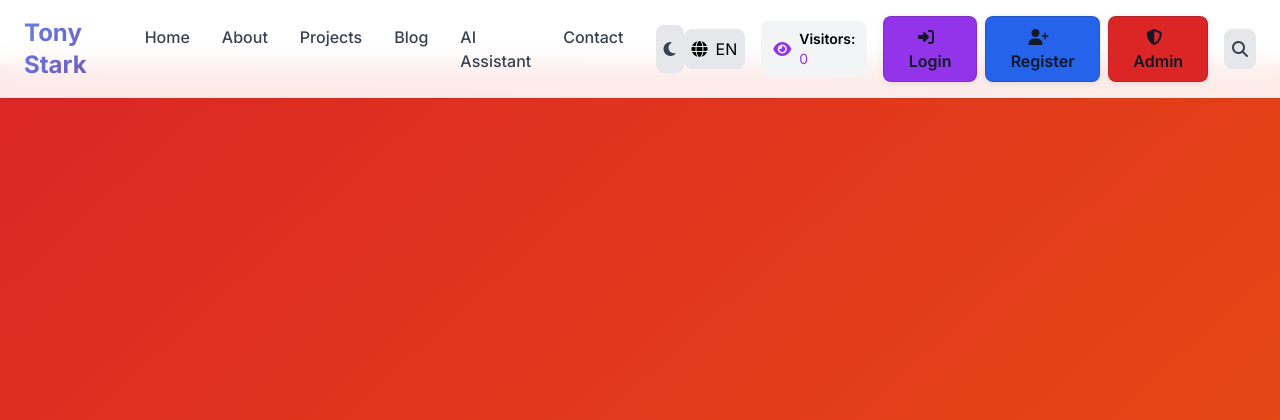
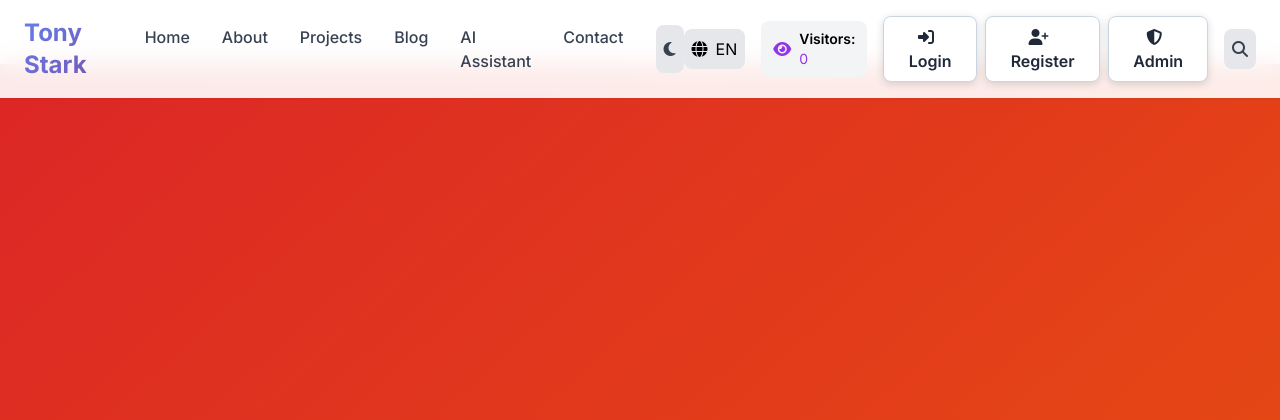
Before and after one commit to Aaditya3333/personalsiteaad, a FastAPI app: page /admin-login in a window 1280 px wide. Shown: the top 420 px of the page. Run offline with FastAPI, Linux system fonts and the light colour scheme; some libraries are stand-ins or nearby versions.

Commit message:
Fix auth navbar contrast by giving login/register/admin buttons distinct white background

```diff
--- a/templates/base.html
+++ b/templates/base.html
@@ -161,8 +161,23 @@
         }
 
         #auth-buttons button {
-            border: 1px solid rgba(31, 41, 55, 0.2);
-            box-shadow: 0 1px 6px rgba(0, 0, 0, 0.1);
+            background: #ffffff !important;
+            color: #1f2937 !important;
+            border: 1px solid #cbd5e1 !important;
+            box-shadow: 0 2px 8px rgba(0, 0, 0, 0.15) !important;
+            transition: all 0.2s ease;
+        }
+
+        #auth-buttons button:hover {
+            background: #f8fafc !important;
+            color: #111827 !important;
+            border-color: #94a3b8 !important;
+        }
+
+        #user-info {
+            background: #ffffff !important;
+            border: 1px solid #cbd5e1 !important;
+            box-shadow: 0 2px 8px rgba(0,0,0,0.12);
         }
 
         #auth-buttons button:hover {
```
